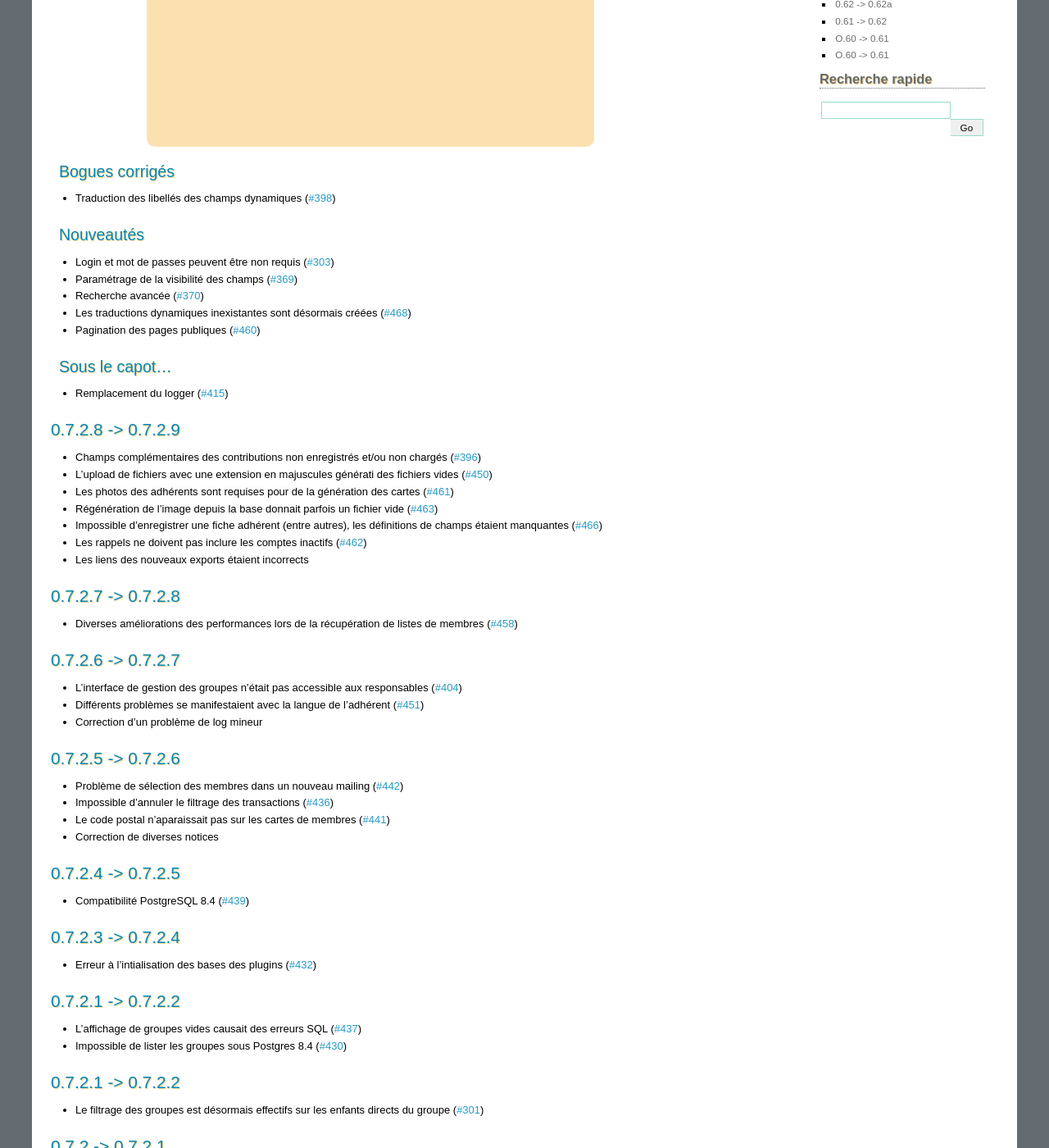
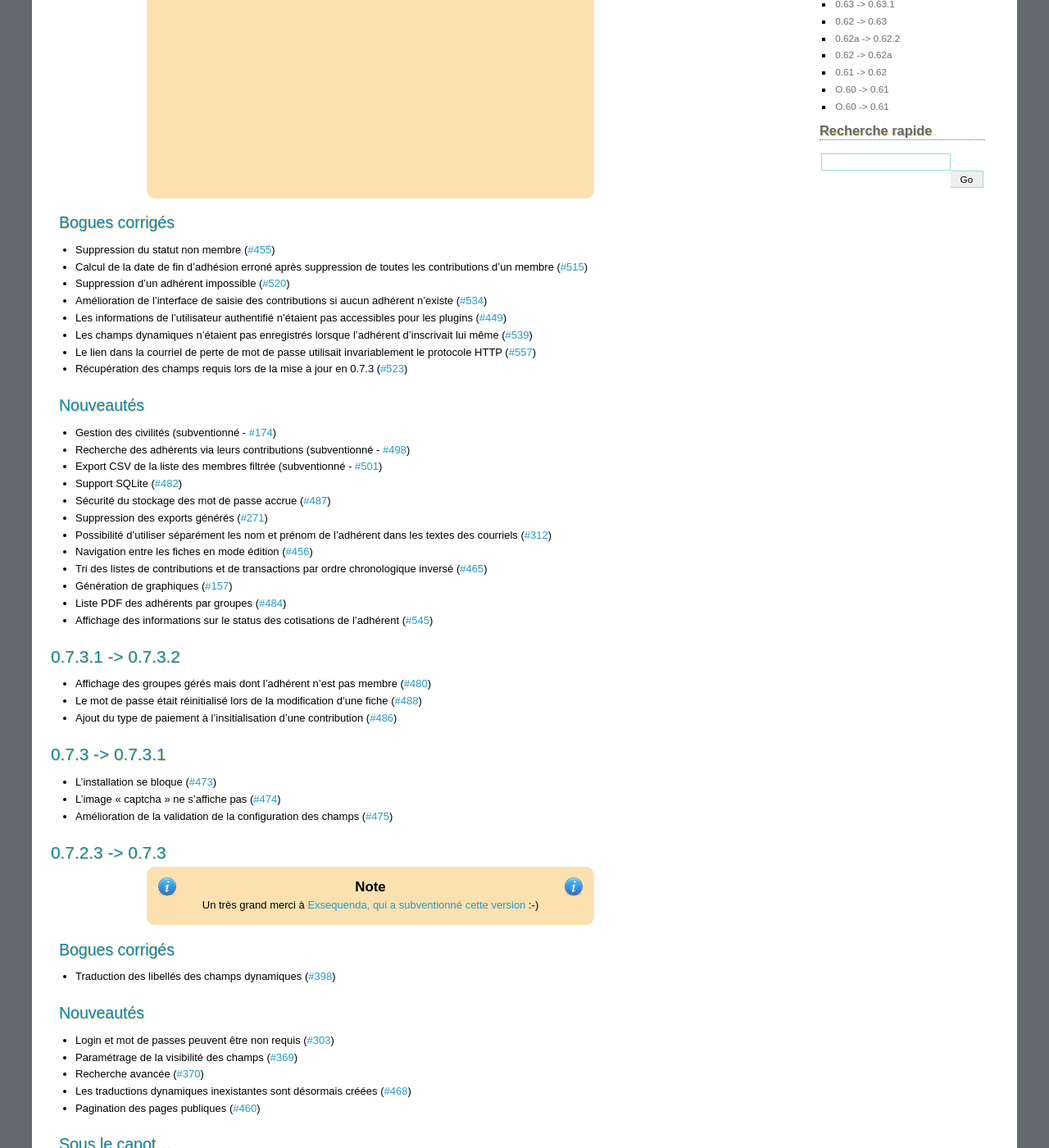
Before and after one commit to galette/galettedoc, a Sphinx documentation site: the page built from source/changelog.rst, in a window 1280 px wide and 1400 px high, scrolled down 911 px. Shown: the whole window at 82% size. Built offline with Sphinx 7.4.7, drawn with Linux system fonts in a browser that asks for light colours; some of the changed text lies outside the part shown.

Commit message:
Mise à jour du changelog

```diff
--- a/source/changelog.rst
+++ b/source/changelog.rst
@@ -6,12 +6,52 @@
 Changelog
 =========
 
+****************
+0.7.3.2 -> 0.7.4
+****************
+
+.. note::
+
+   Un très grand merci de nouveau à `Exsequenda, qui a de nouveau subventionné cette version <http://galette.tuxfamily.org/dc/index.php/post/2013/02/23/Galette-0.7.4-%3A-Exsequenda-re-subventionne-!>`_ :-)
+
+.. _bogues_074:
+
+Bogues corrigés
+===============
+
+* Suppression du statut non membre (`#455 <http://redmine.ulysses.fr/issues/455>`_)
+* Calcul de la date de fin d'adhésion erroné après suppression de toutes les contributions d'un membre (`#515 <http://redmine.ulysses.fr/issues/515>`_)
+* Suppression d'un adhérent impossible (`#520 <http://redmine.ulysses.fr/issues/520>`_)
+* Amélioration de l'interface de saisie des contributions si aucun adhérent n'existe (`#534 <http://redmine.ulysses.fr/issues/534>`_)
+* Les informations de l'utilisateur authentifié n'étaient pas accessibles pour les plugins (`#449 <http://redmine.ulysses.fr/issues/449>`_)
+* Les champs dynamiques n'étaient pas enregistrés lorsque l'adhérent d'inscrivait lui même (`#539 <http://redmine.ulysses.fr/issues/539>`_)
+* Le lien dans la courriel de perte de mot de passe utilisait invariablement le protocole HTTP (`#557 <http://redmine.ulysses.fr/issues/557>`_)
+* Récupération des champs requis lors de la mise à jour en 0.7.3 (`#523 <http://redmine.ulysses.fr/issues/523>`_)
+
+.. _ajouts_074:
+
+Nouveautés
+==========
+
+* Gestion des civilités (subventionné - `#174 <http://redmine.ulysses.fr/issues/174>`_)
+* Recherche des adhérents via leurs contributions (subventionné - `#498 <http://redmine.ulysses.fr/issues/498>`_)
+* Export CSV de la liste des membres filtrée (subventionné - `#501 <http://redmine.ulysses.fr/issues/501>`_)
+* Support SQLite (`#482 <http://redmine.ulysses.fr/issues/482>`_)
+* Sécurité du stockage des mot de passe accrue (`#487 <http://redmine.ulysses.fr/issues/487>`_)
+* Suppression des exports générés (`#271 <http://redmine.ulysses.fr/issues/271>`_)
+* Possibilité d'utiliser séparément les nom et prénom de l'adhérent dans les textes des courriels (`#312 <http://redmine.ulysses.fr/issues/312>`_)
+* Navigation entre les fiches en mode édition (`#456 <http://redmine.ulysses.fr/issues/456>`_)
+* Tri des listes de contributions et de transactions par ordre chronologique inversé (`#465 <http://redmine.ulysses.fr/issues/465>`_)
+* Génération de graphiques (`#157 <http://redmine.ulysses.fr/issues/157>`_)
+* Liste PDF des adhérents par groupes (`#484 <http://redmine.ulysses.fr/issues/484>`_)
+* Affichage des informations sur le status des cotisations de l'adhérent (`#545 <http://redmine.ulysses.fr/issues/545>`_)
+
 ******************
 0.7.3.1 -> 0.7.3.2
 ******************
 
 * Affichage des groupes gérés mais dont l'adhérent n'est pas membre (`#480 <http://redmine.ulysses.fr/issues/480>`_)
-* Le mot de passe était réinitialisé lors d ela modification d'une fiche (`#488 <http://redmine.ulysses.fr/issues/488>`_)
+* Le mot de passe était réinitialisé lors de la modification d'une fiche (`#488 <http://redmine.ulysses.fr/issues/488>`_)
 * Ajout du type de paiement à l'insitialisation d'une contribution (`#486 <http://redmine.ulysses.fr/issues/486>`_)
 
 ****************
```
